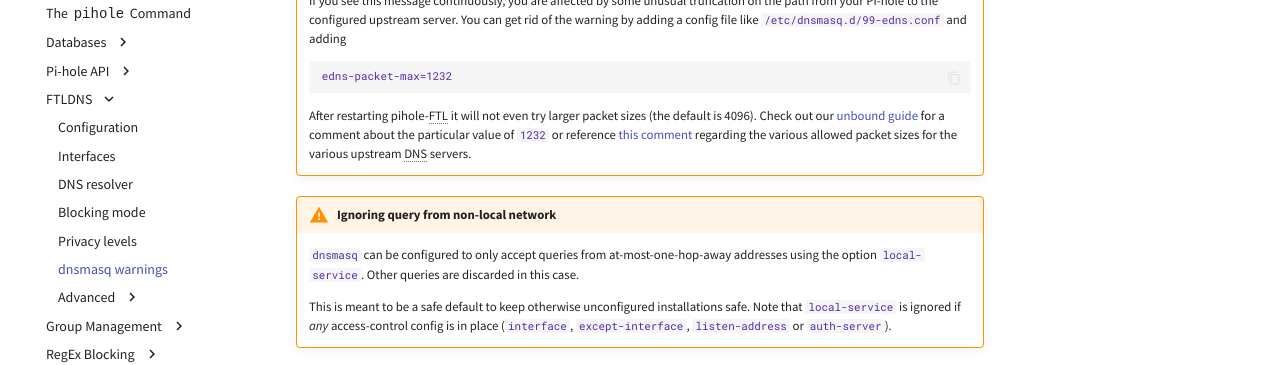
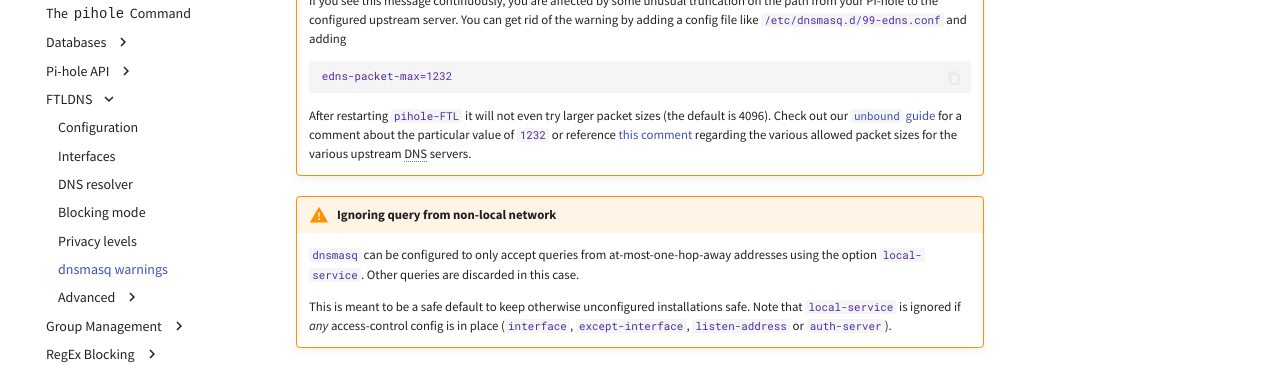
Before and after one commit to pi-hole/docs, an MkDocs documentation site: the page built from docs/ftldns/dnsmasq_warn.md, in a window 1280 px wide and 900 px high, scrolled down 3605 px. Shown: the part 153-518 px from the top of the window. Built offline with MkDocs 1.6.1 and Material for MkDocs 9.7.7, drawn with Linux system fonts in a browser that asks for light colours; comment, search, counter and statistics services are not loaded.

Commit message:
Update docs/ftldns/dnsmasq_warn.md
Co-authored-by: Dominik <DL6ER@users.noreply.github.com>
Signed-off-by: Adam Warner <github@adamwarner.co.uk>

````diff
--- a/docs/ftldns/dnsmasq_warn.md
+++ b/docs/ftldns/dnsmasq_warn.md
@@ -133,7 +133,7 @@ Warnings commonly seen in `dnsmasq`'s log file (`/var/log/pihole/pihole.log`) an
     edns-packet-max=1232
     ```
 
-    After restarting pihole-FTL it will not even try larger packet sizes (the default is 4096). Check out our [unbound guide](../guides/dns/unbound.md) for a comment about the particular value of `1232` or reference [this comment](https://discourse.pi-hole.net/t/dnsmasq-warn-reducing-dns-packet-size/51803/31) regarding the various allowed packet sizes for the various upstream DNS servers.
+    After restarting `pihole-FTL` it will not even try larger packet sizes (the default is 4096). Check out our [`unbound` guide](../guides/dns/unbound.md) for a comment about the particular value of `1232` or reference [this comment](https://discourse.pi-hole.net/t/dnsmasq-warn-reducing-dns-packet-size/51803/31) regarding the various allowed packet sizes for the various upstream DNS servers.
 
 !!! warning "Ignoring query from non-local network"
 
````
